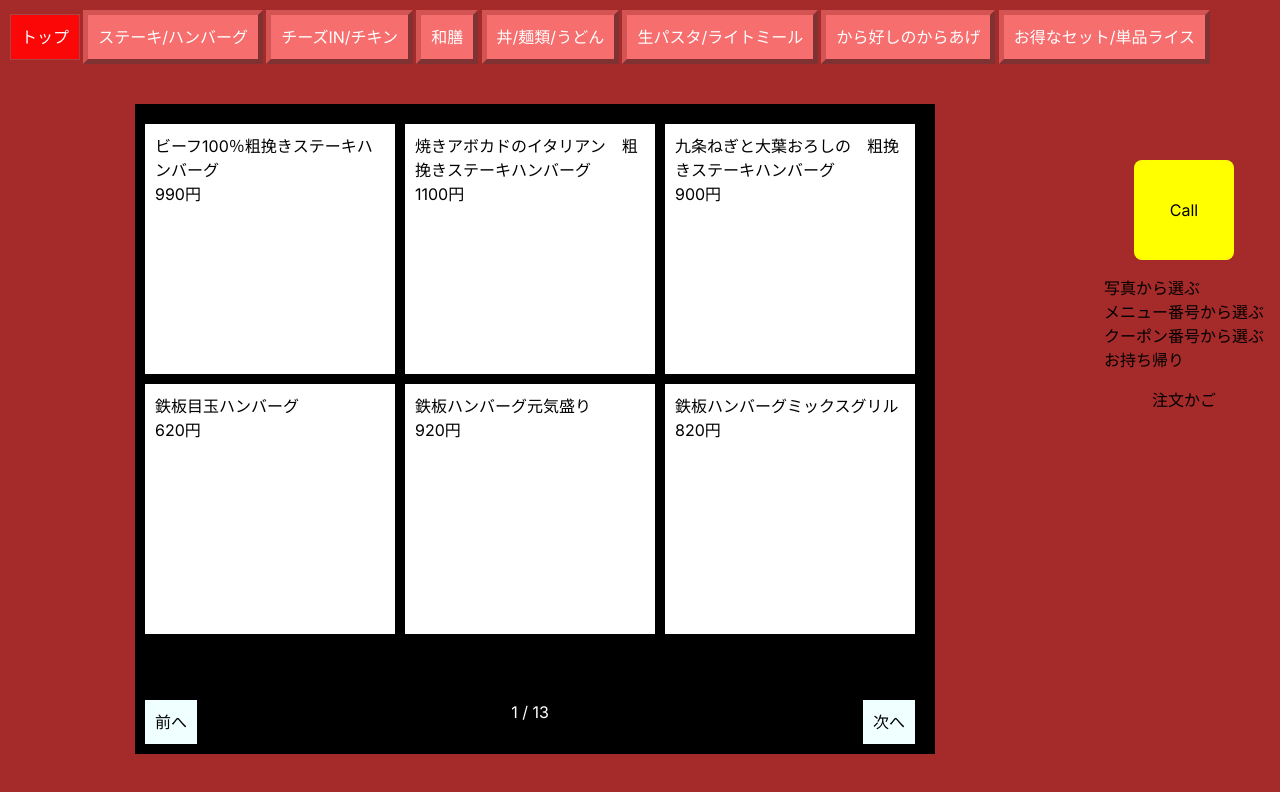
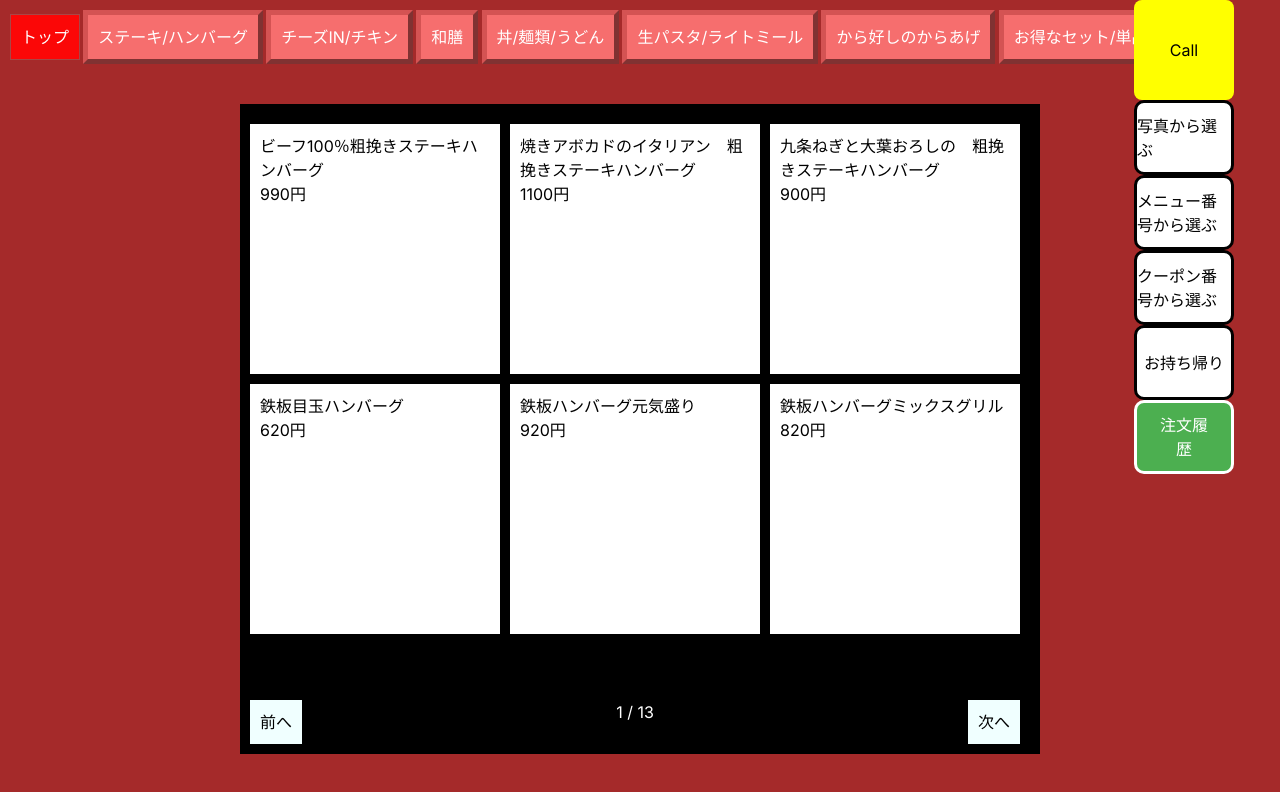
Before and after one commit to VerdantVermilion/gasto, a Next.js app: page /order in a window 1280 px wide. Shown: the top 792 px of the page. Built offline with nearby package versions, Linux system fonts and the light colour scheme.

Commit message:
右端の

```diff
--- a/app/order/Order.module.css
+++ b/app/order/Order.module.css
@@ -20,11 +20,16 @@
 }
 
 .history_button {
+  width: 100px;
   padding: 10px 20px;
   background-color: #4caf50;
   color: white;
-  border: none;
-  border-radius: 5px;
+  border: 3px solid white;
+  border-radius: 10px;
+  display: flex;
+  align-items: center;
+  justify-content: center;
+  margin: 0;
   cursor: pointer;
 }
 
@@ -34,11 +39,11 @@
 
 .fixed_buttons {
   position: fixed;
-  top: 20%;
+  top: 0%;
   right: 0;
   width: 15%;
   display: flex;
   flex-direction: column;
   align-items: center;
-  gap: 1rem;
+  /* gap: 1rem; */
 }
--- a/app/order/components/callButton/CallButton.module.css
+++ b/app/order/components/callButton/CallButton.module.css
@@ -7,6 +7,7 @@
     border: none;
     border-radius: 8px;
     cursor: pointer;
+    margin: 0%;
   }
 
   .popup {
--- /dev/null
+++ b/app/order/components/centerButton/CenterButton.module.css
@@ -0,0 +1,18 @@
+.container {
+    display: flex;
+    flex-direction: column;
+    align-items: center;
+    gap: 0;
+  }
+
+  .button {
+    width: 100px;
+    height: 75px;
+    background-color: white;
+    border: 3px solid black;
+    border-radius: 10px;
+    display: flex;
+    align-items: center;
+    justify-content: center;
+    margin: 0;
+  }
--- a/app/order/components/centerButton/CenterButton.tsx
+++ b/app/order/components/centerButton/CenterButton.tsx
@@ -1,17 +1,17 @@
 "use client";
 
 import React from 'react';
+import styles from './CenterButton.module.css';
 
 const CenterButton = () => {
   return (
-    <div>
-        <p>写真から選ぶ</p>
-        <p>メニュー番号から選ぶ</p>
-        <p>クーポン番号から選ぶ</p>
-        <p>お持ち帰り</p>
+    <div className={styles.container}>
+      <p className={styles.button}>写真から選ぶ</p>
+      <p className={styles.button}>メニュー番号から選ぶ</p>
+      <p className={styles.button}>クーポン番号から選ぶ</p>
+      <p className={styles.button}>お持ち帰り</p>
     </div>
-  )
-
+  );
 };
 
 export default CenterButton;
--- /dev/null
+++ b/app/order/components/orderCartButton/OrderCartButton.module.css
@@ -0,0 +1,11 @@
+.main {
+width: 100px;
+height: 250px;
+background-color: white;
+border: 3px solid black;
+border-radius: 10px;
+display: flex;
+align-items: center;
+justify-content: center;
+margin: 0;
+}
--- a/app/order/components/orderCartButton/OrderCartButton.tsx
+++ b/app/order/components/orderCartButton/OrderCartButton.tsx
@@ -1,9 +1,12 @@
 "use client";
 
 import React from 'react';
+import styled from "./OrderCartButton.module.css";
 
 const orderCartButton = () => {
-  return <button>注文かご</button>;
+  return <div className={styled.main}>
+    <button>注文かご</button>
+  </div>
 };
 
 export default orderCartButton;
--- a/app/order/page.tsx
+++ b/app/order/page.tsx
@@ -65,20 +65,20 @@ const Order = () => {
           category={selectedCategory}
           onItemClick={handleItemClick}
         />
+      </div>
+      <div className={styled.fixed_buttons}>
+        <CallButton />
+        <CenterButton />
+        <div>
+          <Link href="/history">
+          <button className={styled.history_button}>注文履歴</button>
+        </Link> </div>
         <div>
           <TemporaryTable items={items} onRemoveItem={removeItem} />
           <div className={styled.submit_button}>
             <SubmitButton onSubmit={handleSubmit} />
           </div>
-          {/* <Link href="/history">
-            <button className={styled.history_button}>注文履歴を見る</button>
-          </Link> */}
         </div>
-      </div>
-      <div className={styled.fixed_buttons}>
-        <CallButton />
-        <CenterButton />
-        <OrderCartButton />
       </div>
     </div>
   );
```
